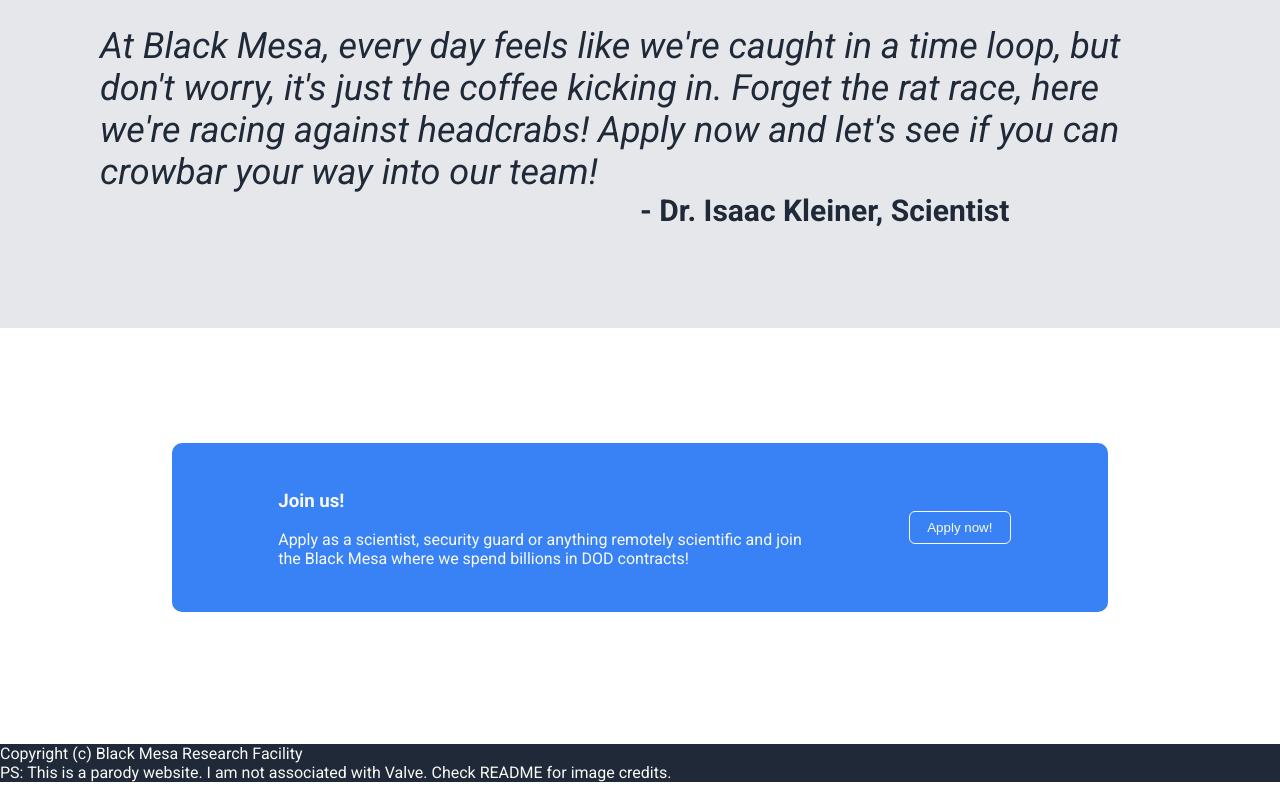
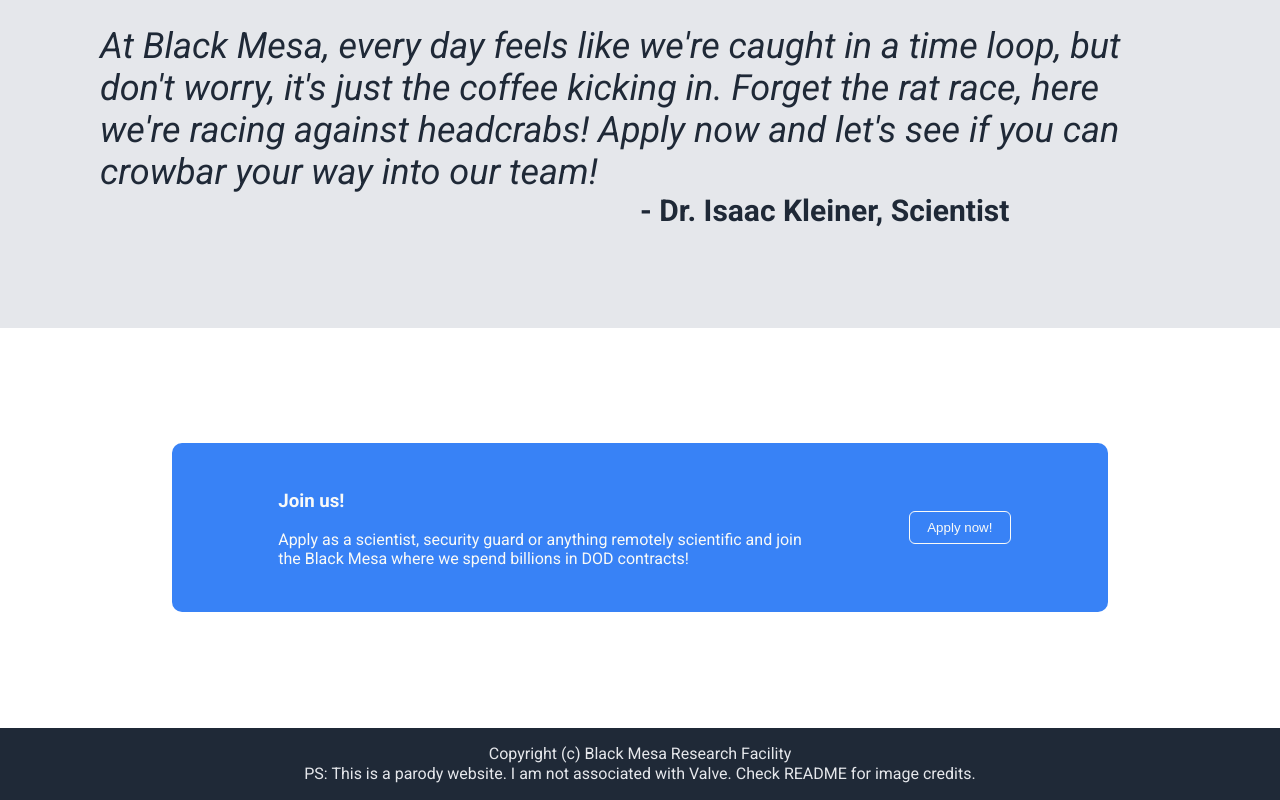
Before and after one commit to jarvis09-yann/black-mesa-landing-page, a plain HTML site: page index.html in a window 1280 px wide. Shown: the part 1052-1852 px from the top of the page. Drawn offline with Linux system fonts and the light colour scheme.

Commit message:
finished footer

```diff
--- a/style.css
+++ b/style.css
@@ -155,3 +155,15 @@
 .apply-container button {
   outline: #f9faf8 1px solid;
 }
+
+footer {
+  display: flex;
+  justify-content: center;
+  text-align: center;
+  padding: 16px;
+}
+footer p {
+  margin: 0;
+  line-height: 20px;
+  color: #e5e7eb;
+}
```
